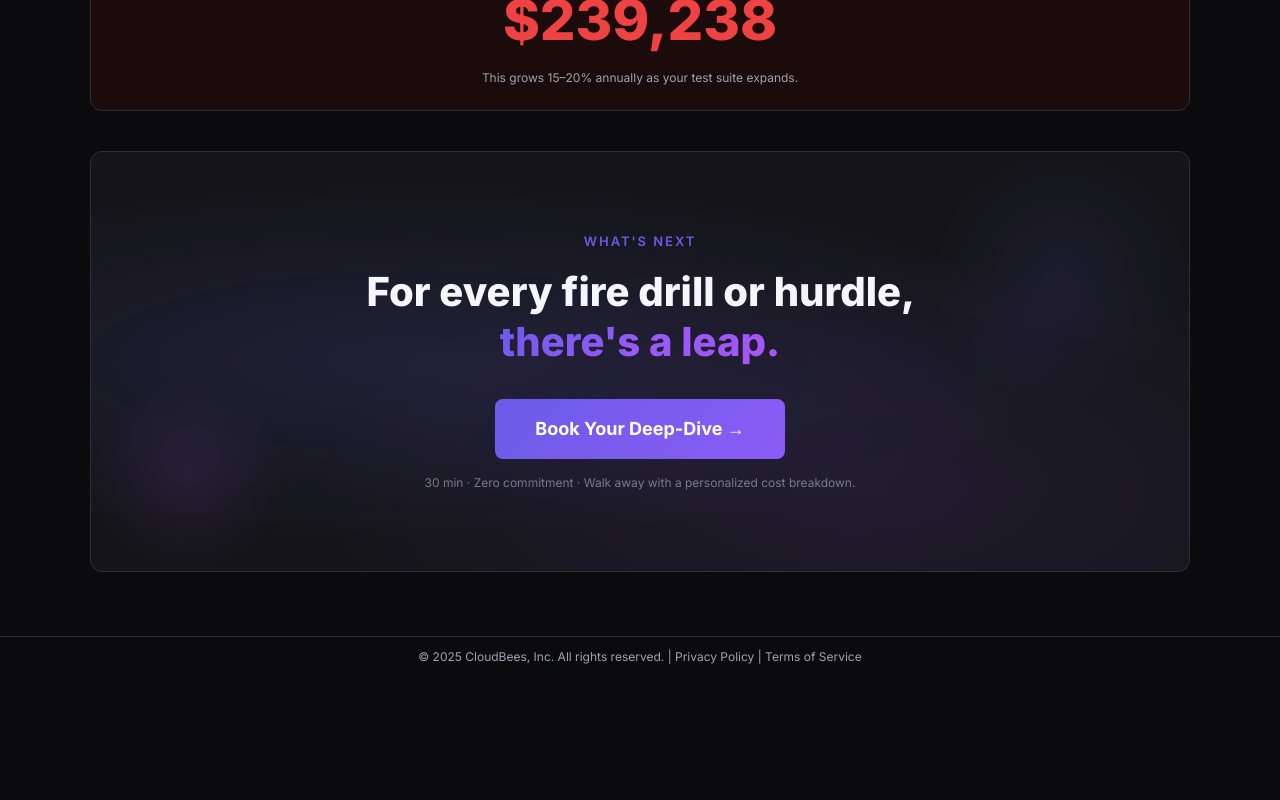
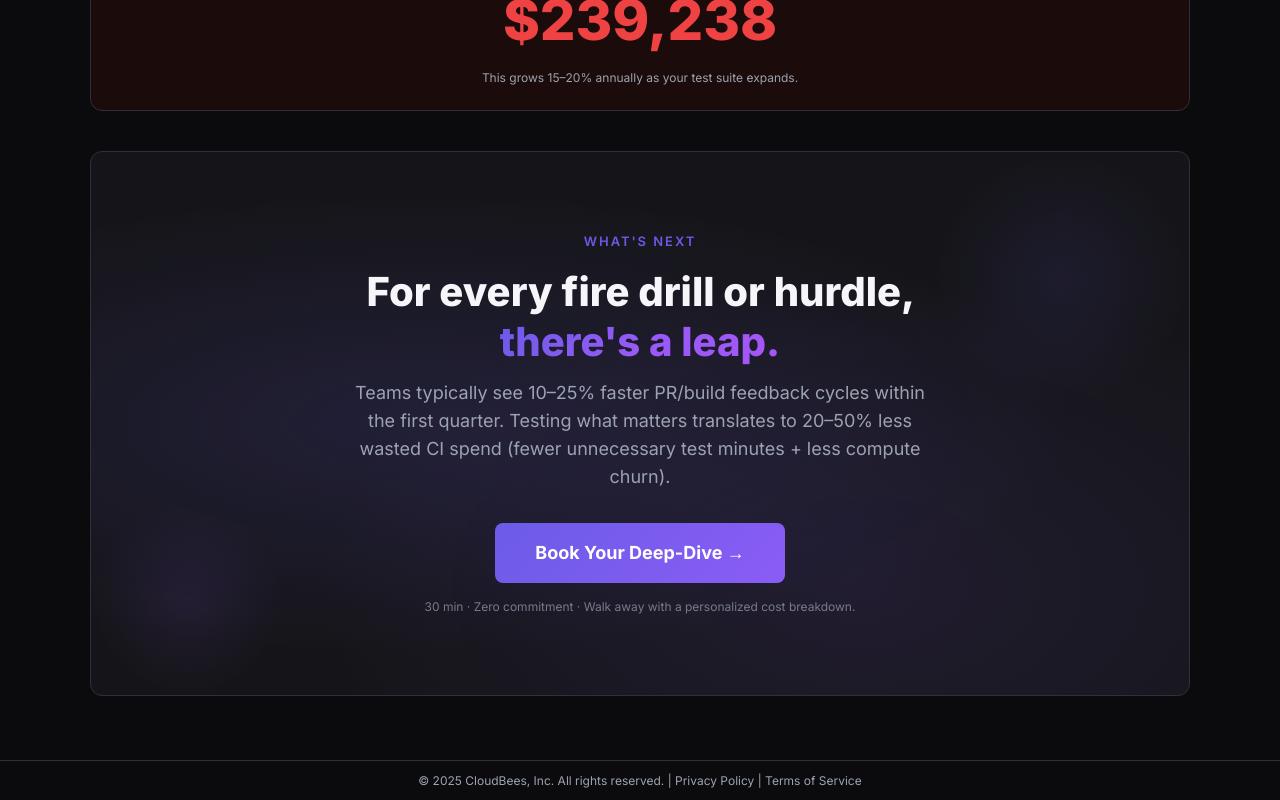
Before and after one commit to ShellyEL575/ci-waste-whiz, a React (Vite) app: page / in a window 1280 px wide. Shown: the part 2154-2954 px from the top of the page. Before the commit the page ends 2830 px from the top, so only its background shows below. Built offline with nearby package versions, Linux system fonts and the light colour scheme; the HTML template or start-up script is replaced by a standard one.

Commit message:
Update CTA text in Results
Co-authored-by: ShellyEL575 <30843953+ShellyEL575@users.noreply.github.com>

```diff
--- a/src/components/Results.tsx
+++ b/src/components/Results.tsx
@@ -95,8 +95,7 @@ const Results = ({ results, inputs }: ResultsProps) => {
               <span className="cb-gradient-text">there's a leap.</span>
             </h3>
             <p className="text-base md:text-lg text-muted-foreground max-w-xl mx-auto mb-8 leading-relaxed">
-
-
+              Teams typically see 10–25% faster PR/build feedback cycles within the first quarter. Testing what matters translates to 20–50% less wasted CI spend (fewer unnecessary test minutes + less compute churn).
             </p>
 
             <a
```
